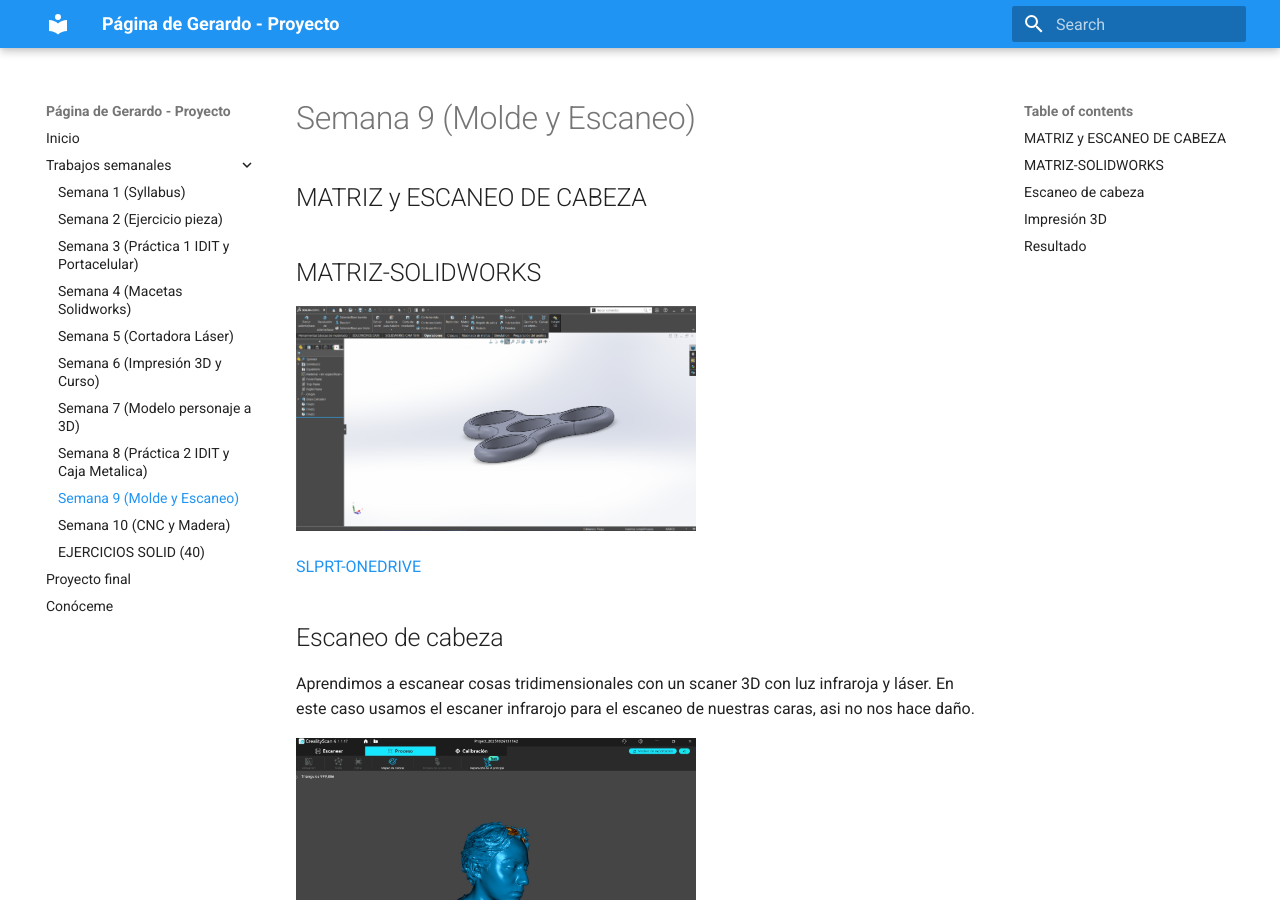
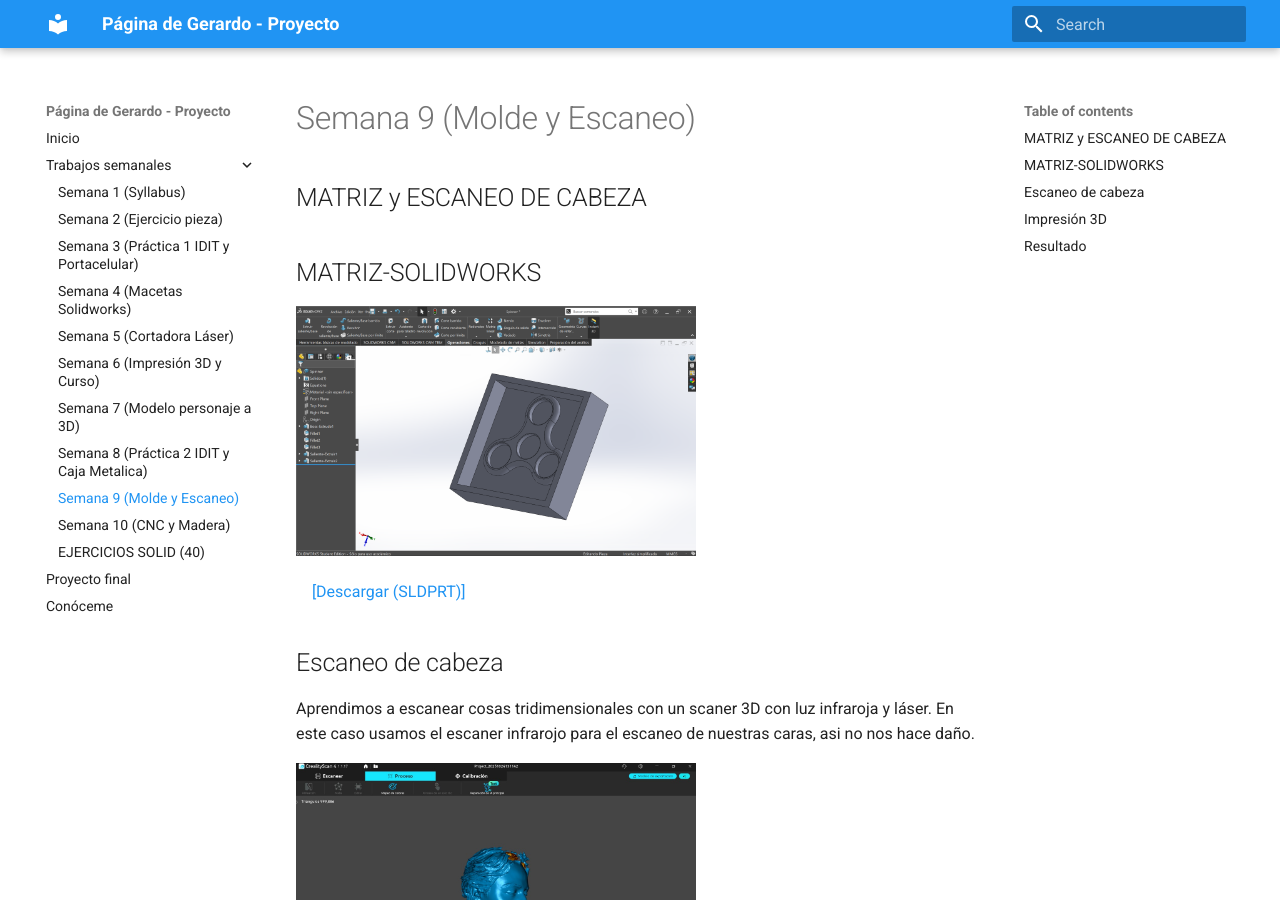
Before and after one commit to Gerardo-Esquivel/PortafolioProyecto, an MkDocs documentation site: the page built from docs/semana9.md, in a window 1280 px wide and 900 px high. Built offline with MkDocs 1.6.1 and Material for MkDocs 9.7.7, drawn with Linux system fonts in a browser that asks for light colours.

Commit message:
Update semana9.md

```diff
--- a/docs/semana9.md
+++ b/docs/semana9.md
@@ -3,10 +3,12 @@
 ## MATRIZ-SOLIDWORKS
 
 
-<img src="../recursos/spinnerimg.png" width="400" alt="spinner">
+<img src="../recursos/matrizspinner.png" width="400" alt="spinner">
 
 
-[SLPRT-ONEDRIVE](https://iberopuebla-my.sharepoint.com/:u:/g/personal/204655_iberopuebla_mx/EVoGx45mfudDgQWZXfVc-c0BASpkbSWlQOJYNerXaUKpQQ?e=HYtZMg)
+<p>
+    <a href="../recursos/Spinner.SLDPRT" target="_blank">[Descargar (SLDPRT)]</a>
+</p>
 
 
 
```
